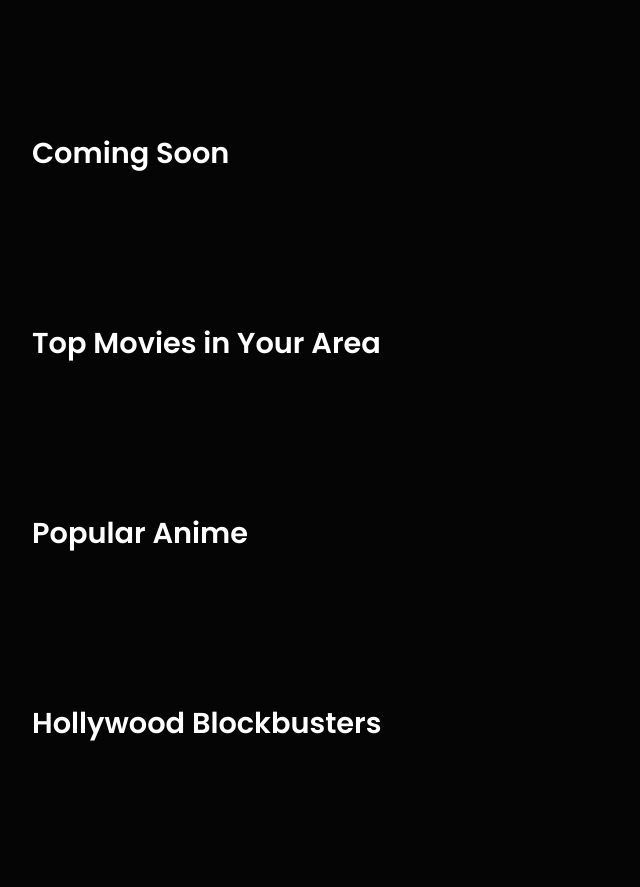
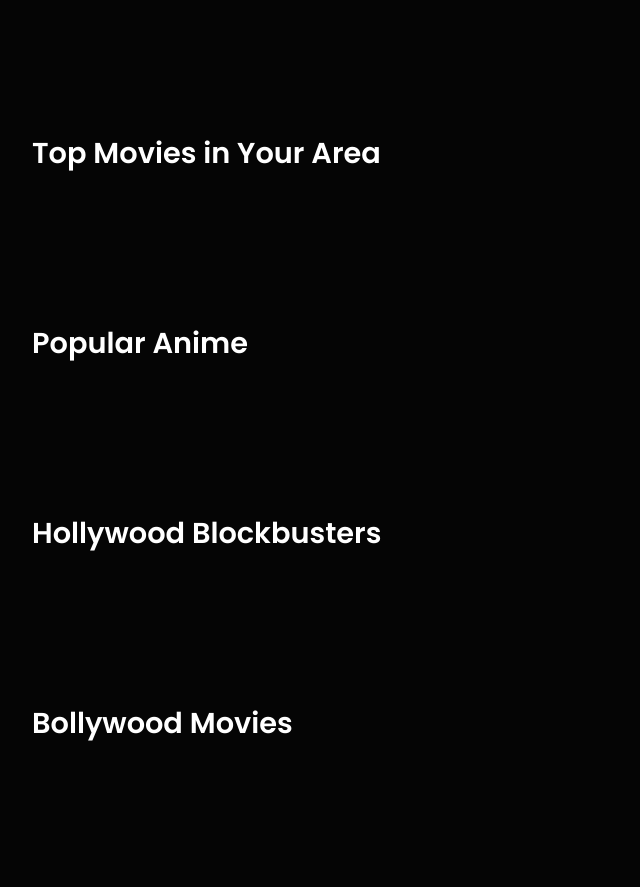
Before and after one commit to Pro-mwas1234/Moviepox, a plain HTML site: page index.html in a window 1280 px wide. Shown: the part 1240-2127 px from the top of the page, without its empty margins (0-640 px from the left). Drawn offline with nearby package versions, Linux system fonts and the light colour scheme; no server answers.

Commit message:
Update index.html

```diff
--- a/index.html
+++ b/index.html
@@ -183,7 +183,7 @@
         </div>
 
         <!-- Upcoming Releases -->
-        <div class="content-section">
+      <!--  <div class="content-section">
             <div class="section-header">
                 <h2 class="section-title">Coming Soon</h2>
             </div>
@@ -200,7 +200,7 @@
                     </svg>
                 </button>
             </div>
-        </div>
+        </div> -->
 
         <!-- Top Movies in Your Area -->
         <div class="content-section">
```
